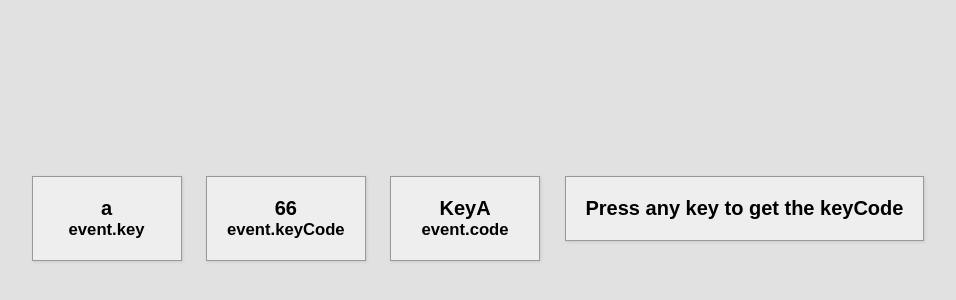
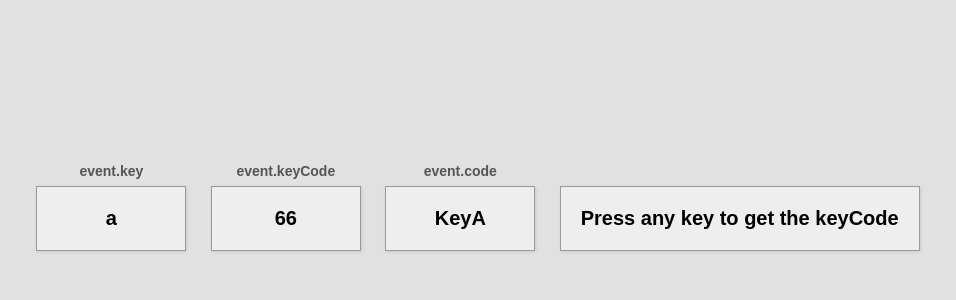
Before and after one commit to projectperfect/event-key-codes, a plain HTML site: page index.html in a window 1280 px wide. Shown: the part 182-482 px from the top of the page, without its empty margins (162-1118 px from the left). Drawn offline with Linux system fonts and the light colour scheme; a web font is replaced by a local one.

Commit message:
CSS code for class key small added.

```diff
--- a/style.css
+++ b/style.css
@@ -30,3 +30,12 @@ body {
     min-width: 150px;
     position: relative;
 }
+
+.key small {
+    position: absolute;
+    top: -24px;
+    left: 0;
+    width: 100%;
+    color: #555;
+    font-size: 14px;
+}
```
